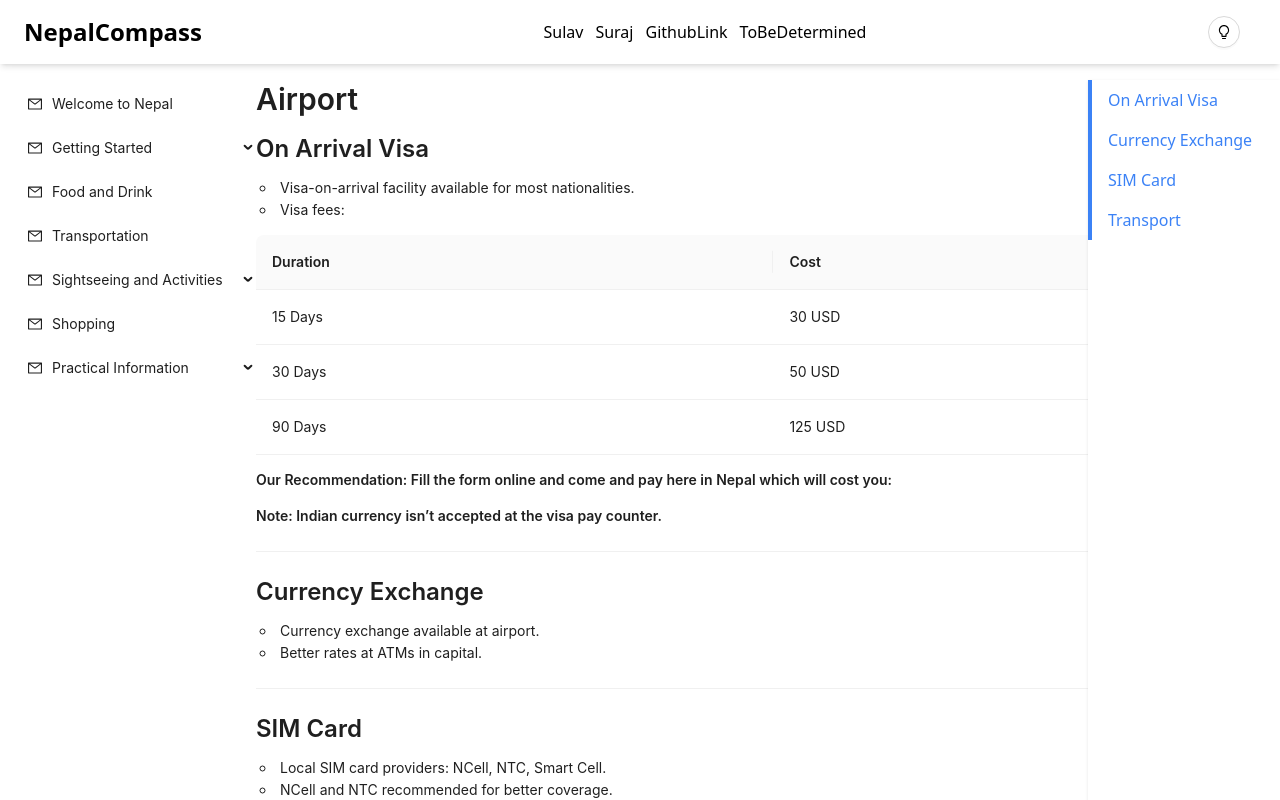
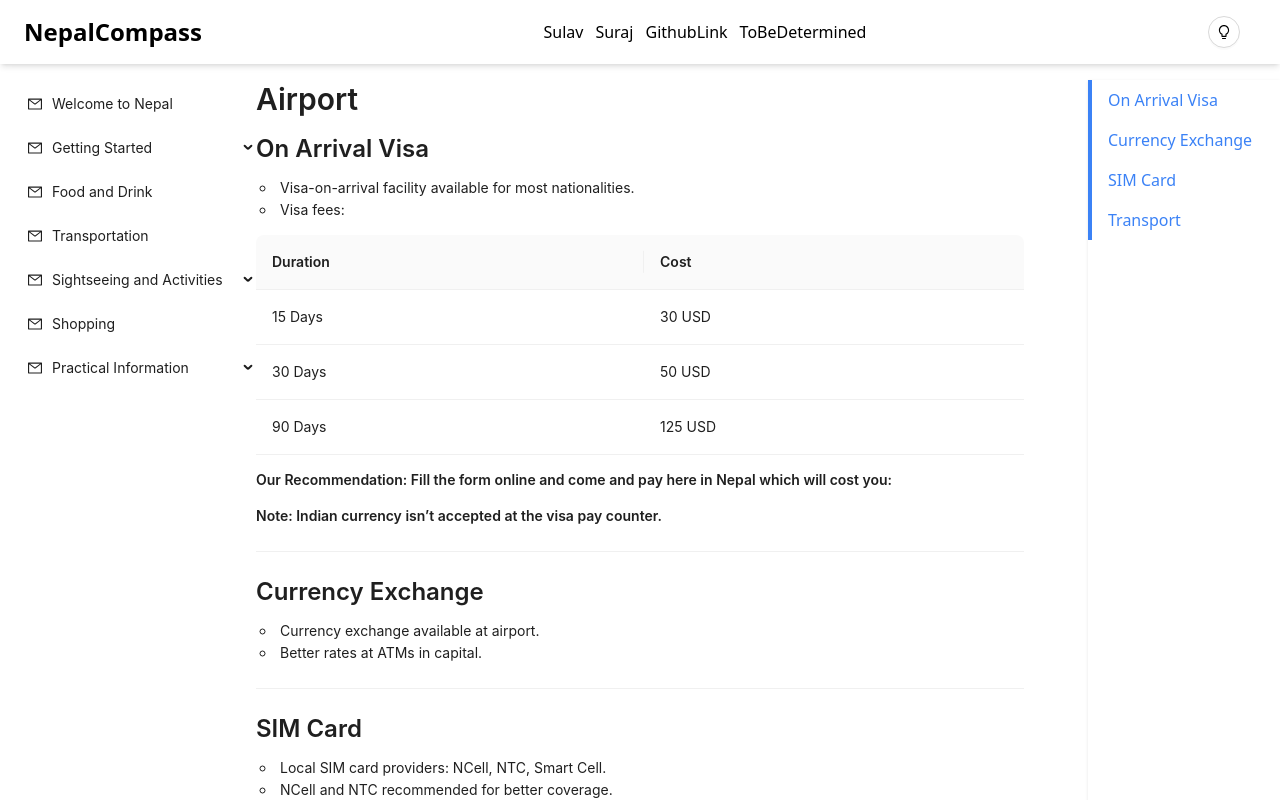
Before and after one commit to Sulav2060/NepalCompass, a React (Vite) app: page / in a window 1280 px wide. Shown: the top 800 px of the page. Built offline with nearby package versions, Linux system fonts and the light colour scheme.

Commit message:
set col-span-1

```diff
--- a/src/pages/PageTemplate.jsx
+++ b/src/pages/PageTemplate.jsx
@@ -47,7 +47,7 @@ const PageTemplate = ({ contentComponent: ContentComponent, navTitle: navItems }
       >
         <LeftSidebar />
       </div>
-      <div className="row-start-2 col-start-2 col-span-2 mt-20">
+      <div className="row-start-2 col-start-2 col-span-1 mt-20">
         {ContentComponent}
       </div>
       <div
```
